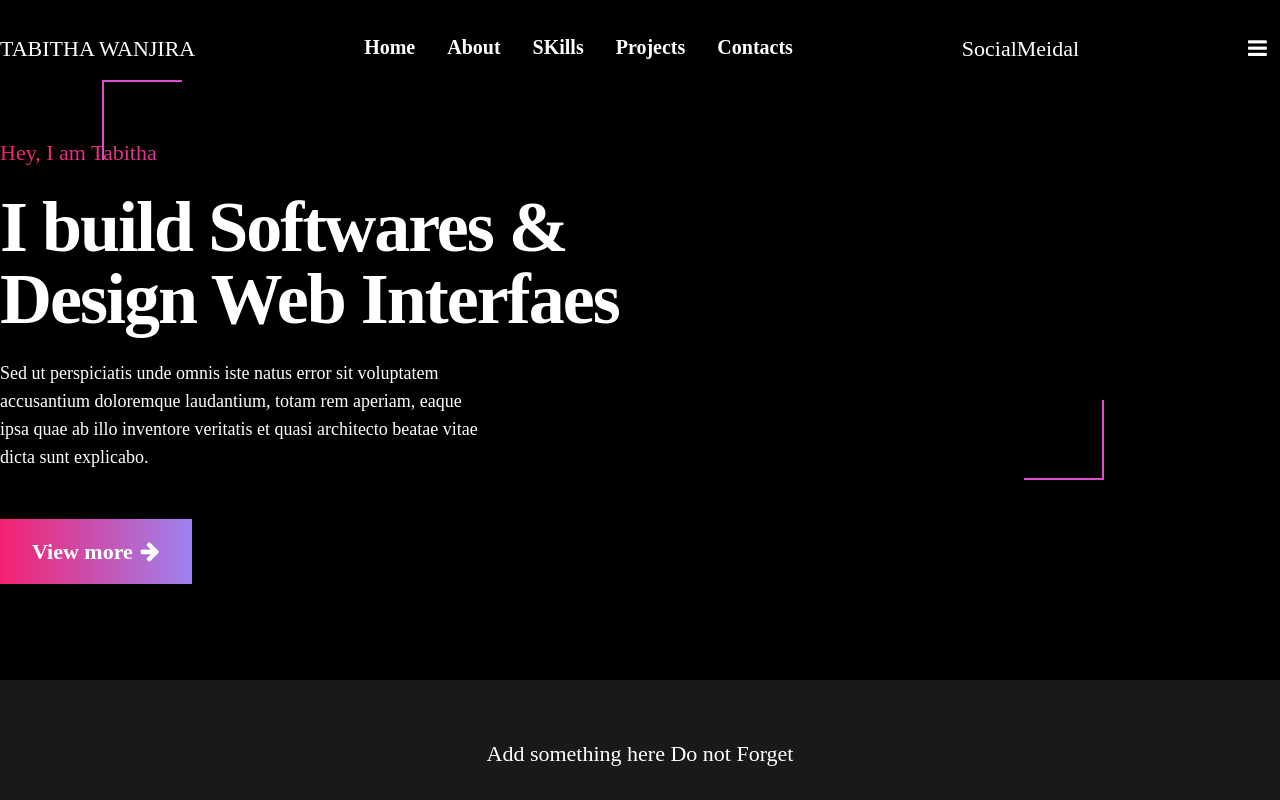
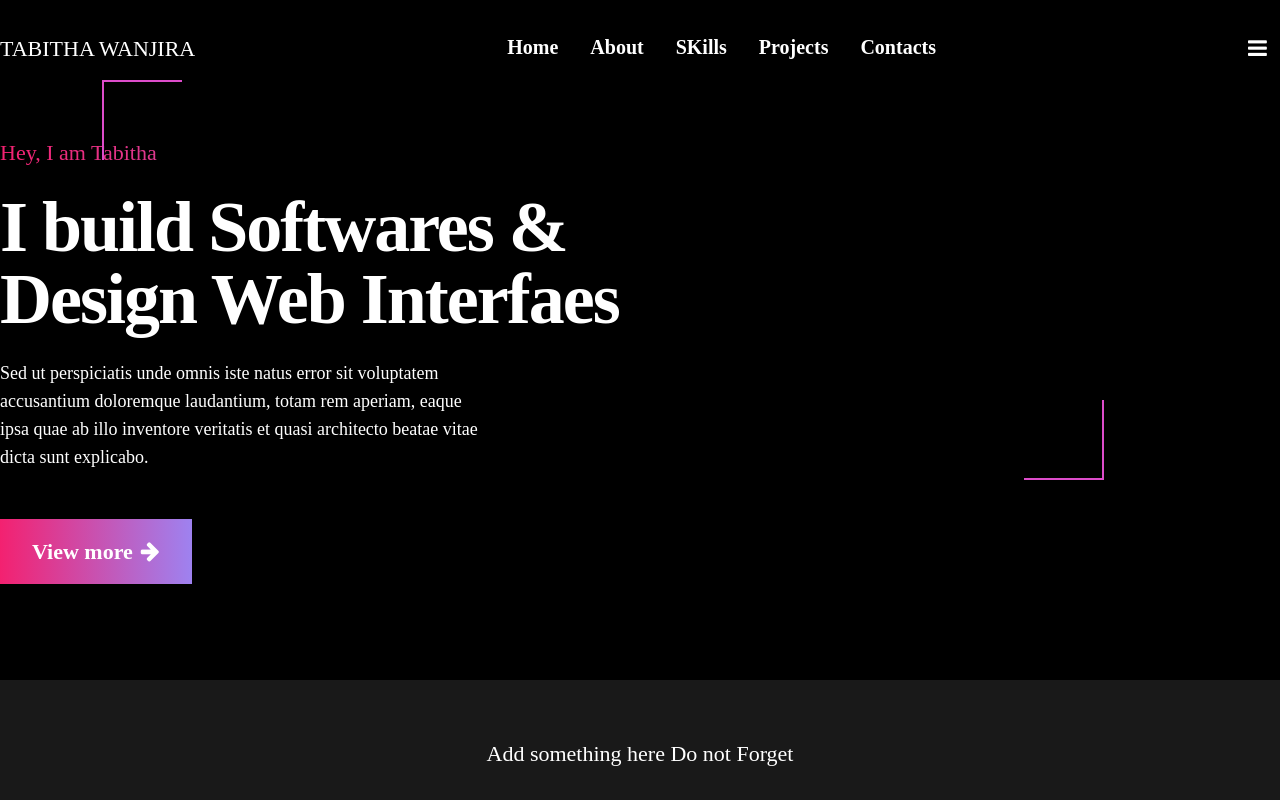
Before and after one commit to SheeTabz/Portfolio-Website, a React (Create React App) app: page / in a window 1280 px wide. Shown: the top 800 px of the page. Built offline with nearby package versions, Linux system fonts and the light colour scheme; no server answers; a web font is replaced by a local one.

Commit message:
Delte social media components

```diff
--- a/src/components/Header.js
+++ b/src/components/Header.js
@@ -1,7 +1,7 @@
 import React, { useEffect, useState } from 'react'
 import MobileNav from './MobileNav'
 import NavBar from './NavBar'
-import SocialMeidal from './SocialMeidal'
+
 
 
 function Header() {
@@ -24,9 +24,7 @@ function Header() {
                     <NavBar />
                     </div>
                 {/* <SocialMeidal/> */}
-                <div className=" lg:block hidden ">
-                    <SocialMeidal />
-                     </div>
+
                 {/* <MobileNav /> */}
                 <div className=" hidden sm:block">
                     <MobileNav />
```
